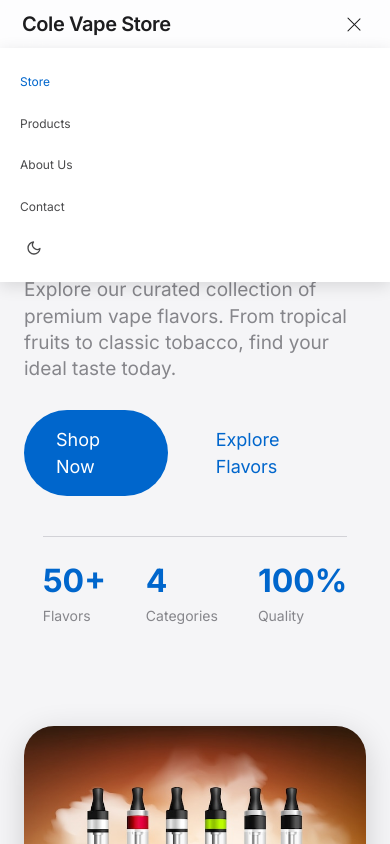
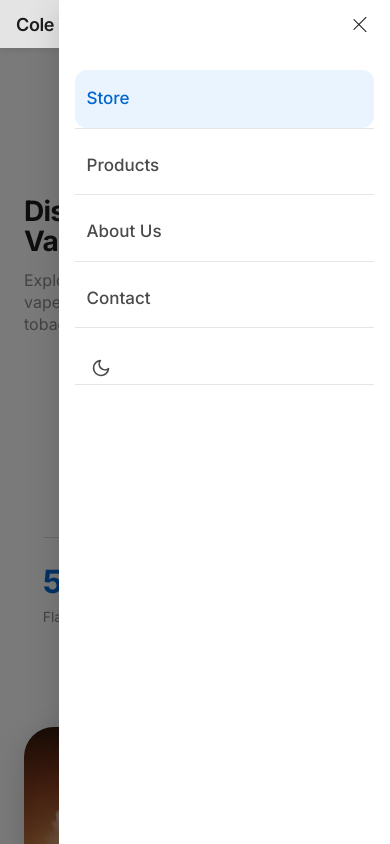
Before and after one commit to hamad023/vape-shop, a Next.js app: page / in a window 390 px wide. Both pictures are taken after a click on the button "Toggle menu". Shown: the top 844 px of the page. Built offline with nearby package versions, Linux system fonts and the light colour scheme.

Commit message:
Add responsive mobile sidebar with hamburger menu

```diff
--- a/app/globals.css
+++ b/app/globals.css
@@ -790,32 +790,25 @@ img {
     grid-template-columns: repeat(2, 1fr);
     gap: 32px;
   }
+
+  /* Tablet Sidebar Menu */
+  .nav-menu {
+    gap: 24px;
+  }
+
+  .nav-menu a {
+    font-size: 14px;
+  }
 }
 
 @media (max-width: 768px) {
-  .nav-menu {
-    display: none;
-    position: absolute;
-    top: 100%;
-    left: 0;
-    right: 0;
-    background: var(--bg-color);
-    flex-direction: column;
-    padding: 20px;
-    gap: 16px;
-    box-shadow: var(--shadow-md);
-  }
-
-  .nav-menu.active {
-    display: flex;
-  }
-
   .hamburger {
     display: flex;
+    z-index: 1001;
   }
 
   .hamburger.active span:nth-child(1) {
-    transform: rotate(45deg) translate(4px, 4px);
+    transform: rotate(45deg) translate(5px, 5px);
   }
 
   .hamburger.active span:nth-child(2) {
@@ -823,7 +816,273 @@ img {
   }
 
   .hamburger.active span:nth-child(3) {
-    transform: rotate(-45deg) translate(4px, -4px);
+    transform: rotate(-45deg) translate(5px, -5px);
+  }
+
+  /* Mobile Sidebar Overlay */
+  .mobile-overlay {
+    display: none;
+    position: fixed;
+    top: 0;
+    left: 0;
+    right: 0;
+    bottom: 0;
+    background: rgba(0, 0, 0, 0.5);
+    z-index: 999;
+    opacity: 0;
+    transition: opacity 0.3s ease;
+  }
+
+  .mobile-overlay.active {
+    display: block;
+    opacity: 1;
+  }
+
+  /* Mobile Sidebar */
+  .nav-menu {
+    display: none;
+    position: fixed;
+    top: 0;
+    right: -280px;
+    width: 280px;
+    height: 100vh;
+    background: var(--bg-color);
+    flex-direction: column;
+    padding: 80px 24px 24px;
+    gap: 8px;
+    box-shadow: var(--shadow-lg);
+    z-index: 1000;
+    transition: right 0.3s ease;
+    overflow-y: auto;
+  }
+
+  .nav-menu.active {
+    display: flex;
+    right: 0;
+  }
+
+  .nav-menu li {
+    border-bottom: 1px solid var(--border-color, #e5e5e5);
+  }
+
+  .nav-menu a {
+    display: block;
+    padding: 16px 12px;
+    font-size: 17px;
+    font-weight: 500;
+    color: var(--text-color);
+    border-radius: var(--radius-sm);
+    -webkit-tap-highlight-color: transparent;
+  }
+
+  .nav-menu a:hover {
+    background: var(--bg-light);
+    color: var(--primary-color);
+  }
+
+  .nav-menu a.active {
+    color: var(--primary-color);
+    background: rgba(41, 151, 255, 0.1);
+  }
+
+  .nav-menu .theme-toggle {
+    margin-top: 16px;
+    width: 100%;
+    padding: 16px;
+    justify-content: flex-start;
+    gap: 12px;
+    border-radius: var(--radius-sm);
+  }
+
+  .nav-menu .theme-toggle:hover {
+    background: var(--bg-light);
+  }
+
+  .nav-menu .theme-toggle svg {
+    width: 20px;
+    height: 20px;
+  }
+
+  .nav-menu .theme-toggle span {
+    font-size: 17px;
+    font-weight: 500;
+    color: var(--text-color);
+  }
+
+  /* Prevent body scroll when menu is open */
+  body.menu-open {
+    overflow: hidden;
+  }
+
+  .hero {
+    grid-template-columns: 1fr;
+    text-align: center;
+  }
+
+  .hero-content {
+    padding: 60px 24px;
+    align-items: center;
+  }
+
+  .hero-content h1 {
+    font-size: 36px;
+  }
+
+  .hero-content p {
+    font-size: 19px;
+  }
+
+  .hero-image {
+    padding: 40px 24px;
+  }
+
+  .section-title h2 {
+    font-size: 36px;
+  }
+
+  .section-title p {
+    font-size: 19px;
+  }
+
+  .features-grid,
+  .values-grid,
+  .flavors-grid {
+    grid-template-columns: 1fr;
+    gap: 16px;
+  }
+
+  .about-grid,
+  .contact-grid {
+    grid-template-columns: 1fr;
+    gap: 40px;
+  }
+
+  .stats-grid {
+    grid-template-columns: repeat(2, 1fr);
+    gap: 24px;
+  }
+
+  .stat-number {
+    font-size: 44px;
+  }
+
+  .footer-content {
+    grid-template-columns: 1fr;
+    text-align: left;
+  }
+}
+
+@media (max-width: 768px) {
+  .hamburger {
+    display: flex;
+    z-index: 1001;
+  }
+
+  .hamburger.active span:nth-child(1) {
+    transform: rotate(45deg) translate(5px, 5px);
+  }
+
+  .hamburger.active span:nth-child(2) {
+    opacity: 0;
+  }
+
+  .hamburger.active span:nth-child(3) {
+    transform: rotate(-45deg) translate(5px, -5px);
+  }
+
+  /* Mobile Sidebar Overlay */
+  .mobile-overlay {
+    display: none;
+    position: fixed;
+    top: 0;
+    left: 0;
+    right: 0;
+    bottom: 0;
+    background: rgba(0, 0, 0, 0.5);
+    z-index: 999;
+    opacity: 0;
+    transition: opacity 0.3s ease;
+  }
+
+  .mobile-overlay.active {
+    display: block;
+    opacity: 1;
+  }
+
+  /* Mobile Sidebar */
+  .nav-menu {
+    display: none;
+    position: fixed;
+    top: 0;
+    right: -280px;
+    width: 280px;
+    height: 100vh;
+    background: var(--bg-color);
+    flex-direction: column;
+    padding: 80px 24px 24px;
+    gap: 8px;
+    box-shadow: var(--shadow-lg);
+    z-index: 1000;
+    transition: right 0.3s ease;
+    overflow-y: auto;
+  }
+
+  .nav-menu.active {
+    display: flex;
+    right: 0;
+  }
+
+  .nav-menu li {
+    border-bottom: 1px solid var(--border-color, #e5e5e5);
+  }
+
+  .nav-menu a {
+    display: block;
+    padding: 16px 12px;
+    font-size: 17px;
+    font-weight: 500;
+    color: var(--text-color);
+    border-radius: var(--radius-sm);
+    -webkit-tap-highlight-color: transparent;
+  }
+
+  .nav-menu a:hover {
+    background: var(--bg-light);
+    color: var(--primary-color);
+  }
+
+  .nav-menu a.active {
+    color: var(--primary-color);
+    background: rgba(41, 151, 255, 0.1);
+  }
+
+  .nav-menu .theme-toggle {
+    margin-top: 16px;
+    width: 100%;
+    padding: 16px;
+    justify-content: flex-start;
+    gap: 12px;
+    border-radius: var(--radius-sm);
+  }
+
+  .nav-menu .theme-toggle:hover {
+    background: var(--bg-light);
+  }
+
+  .nav-menu .theme-toggle svg {
+    width: 20px;
+    height: 20px;
+  }
+
+  .nav-menu .theme-toggle span {
+    font-size: 17px;
+    font-weight: 500;
+    color: var(--text-color);
+  }
+
+  /* Prevent body scroll when menu is open */
+  body.menu-open {
+    overflow: hidden;
   }
 
   .hero {
@@ -885,20 +1144,77 @@ img {
 }
 
 @media (max-width: 480px) {
+  .nav {
+    padding: 12px 16px;
+  }
+
+  .nav-brand h1 {
+    font-size: 18px;
+  }
+
+  .nav-menu {
+    width: 85%;
+    right: -85%;
+    padding: 70px 16px 16px;
+  }
+
   .hero-content h1 {
+    font-size: 28px;
+  }
+
+  .hero-content p {
+    font-size: 16px;
+  }
+
+  .hero-buttons {
+    flex-direction: column;
+    gap: 12px;
+  }
+
+  .hero-stats {
+    flex-wrap: wrap;
+    gap: 20px;
+    justify-content: center;
+  }
+
+  .cta h2 {
     font-size: 32px;
   }
 
-  .cta h2 {
+  .page-hero-content h1 {
     font-size: 36px;
   }
 
-  .page-hero-content h1 {
-    font-size: 40px;
+  .page-hero {
+    padding: 120px 0 40px;
   }
 
   .stat-number {
-    font-size: 36px;
+    font-size: 32px;
+  }
+
+  .section-title h2 {
+    font-size: 28px;
+  }
+
+  .section-title p {
+    font-size: 16px;
+  }
+
+  .features,
+  .flavors-preview,
+  .about-content,
+  .contact-content {
+    padding: 60px 0;
+  }
+
+  .btn-lg {
+    padding: 14px 24px;
+    font-size: 16px;
+  }
+
+  .container {
+    padding: 0 16px;
   }
 }
 
--- a/components/Header.tsx
+++ b/components/Header.tsx
@@ -23,11 +23,21 @@ export default function Header() {
     }
   }, []);
 
+  useEffect(() => {
+    // Prevent body scroll when mobile menu is open
+    if (mobileMenuOpen) {
+      document.body.classList.add('menu-open');
+    } else {
+      document.body.classList.remove('menu-open');
+    }
+  }, [mobileMenuOpen]);
+
   const toggleTheme = () => {
     const newTheme = isDark ? 'light' : 'dark';
     setIsDark(!isDark);
     localStorage.setItem('theme', newTheme);
     document.documentElement.classList.toggle('dark');
+    setMobileMenuOpen(false);
   };
 
   const isActive = (path: string) => {
@@ -37,7 +47,18 @@ export default function Header() {
     return pathname.startsWith(path);
   };
 
+  const closeMenu = () => {
+    setMobileMenuOpen(false);
+  };
+
   return (
+    <>
+      {/* Mobile Overlay */}
+      <div
+        className={`mobile-overlay ${mobileMenuOpen ? 'active' : ''}`}
+        onClick={closeMenu}
+      />
+
       <header className="header">
         <nav className="nav">
           <div className="nav-brand">
@@ -47,22 +68,38 @@ export default function Header() {
           </div>
           <ul className={`nav-menu ${mobileMenuOpen ? 'active' : ''}`}>
             <li>
-            <Link href="/" className={isActive('/') && pathname === '/' ? 'active' : ''}>
+              <Link
+                href="/"
+                className={isActive('/') && pathname === '/' ? 'active' : ''}
+                onClick={closeMenu}
+              >
                 Store
               </Link>
             </li>
             <li>
-            <Link href="/products" className={isActive('/products') ? 'active' : ''}>
+              <Link
+                href="/products"
+                className={isActive('/products') ? 'active' : ''}
+                onClick={closeMenu}
+              >
                 Products
               </Link>
             </li>
             <li>
-            <Link href="/about" className={isActive('/about') ? 'active' : ''}>
+              <Link
+                href="/about"
+                className={isActive('/about') ? 'active' : ''}
+                onClick={closeMenu}
+              >
                 About Us
               </Link>
             </li>
             <li>
-            <Link href="/contact" className={isActive('/contact') ? 'active' : ''}>
+              <Link
+                href="/contact"
+                className={isActive('/contact') ? 'active' : ''}
+                onClick={closeMenu}
+              >
                 Contact
               </Link>
             </li>
@@ -75,8 +112,8 @@ export default function Header() {
                 <svg
                   className="sun-icon"
                   xmlns="http://www.w3.org/2000/svg"
-                width="16"
-                height="16"
+                  width="20"
+                  height="20"
                   viewBox="0 0 24 24"
                   fill="none"
                   stroke="currentColor"
@@ -97,8 +134,8 @@ export default function Header() {
                 <svg
                   className="moon-icon"
                   xmlns="http://www.w3.org/2000/svg"
-                width="16"
-                height="16"
+                  width="20"
+                  height="20"
                   viewBox="0 0 24 24"
                   fill="none"
                   stroke="currentColor"
@@ -122,5 +159,6 @@ export default function Header() {
           </button>
         </nav>
       </header>
+    </>
   );
 }
```
Lines whose indentation alone changed are shown as unchanged.
